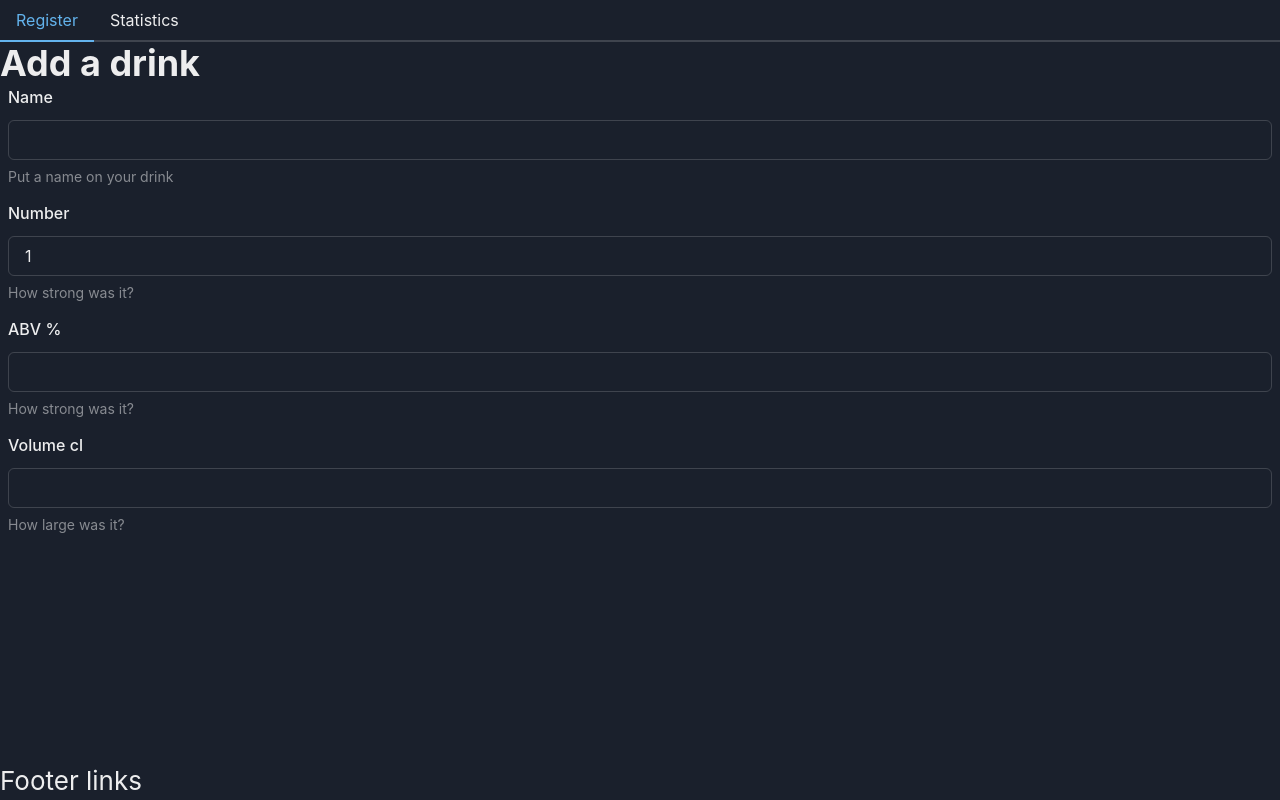
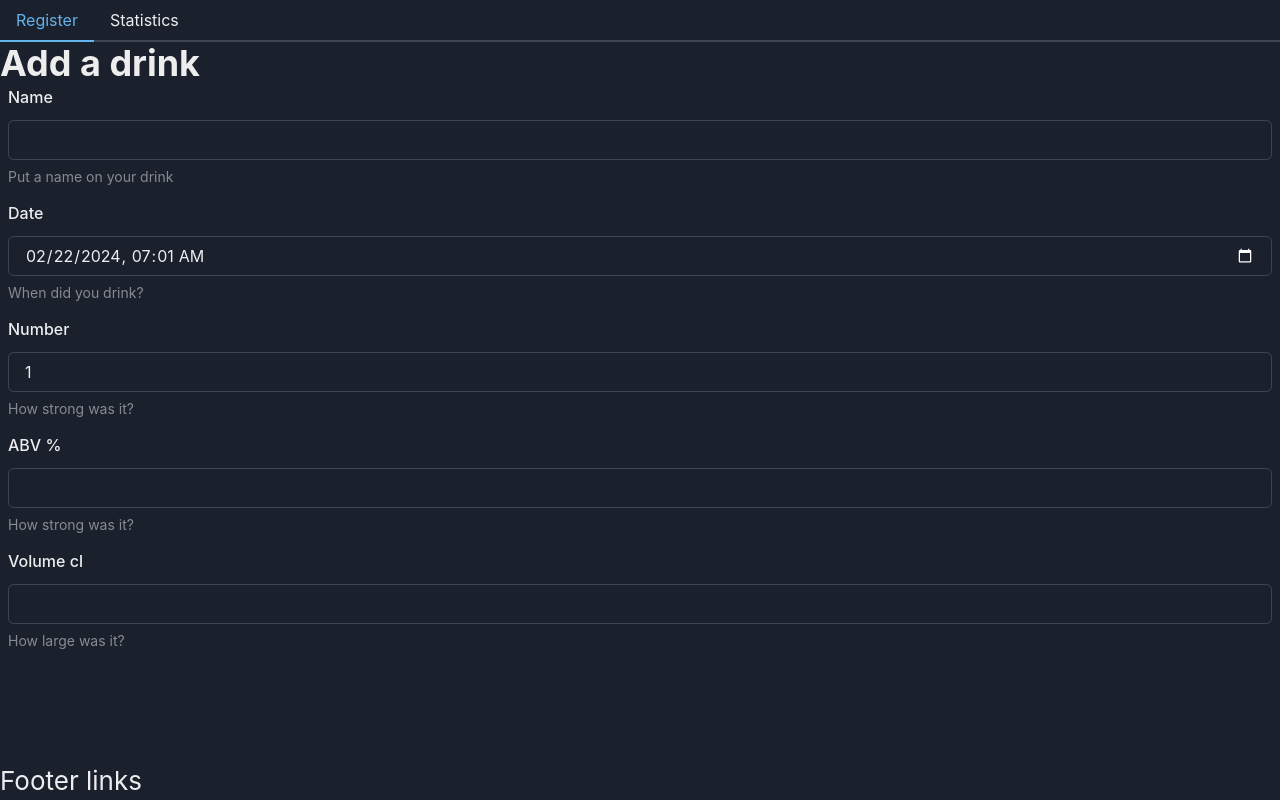
Before and after one commit to primavera133/alcotracker, a React (Create React App) app: page / in a window 1280 px wide. Built offline with nearby package versions, Linux system fonts and the light colour scheme.

Commit message:
dateTime

```diff
--- a/src/register/AddUnits.tsx
+++ b/src/register/AddUnits.tsx
@@ -4,6 +4,7 @@ import { useRegisterStore } from "../stores/registerStore";
 
 export function AddUnits() {
   const name = useRegisterStore((state) => state.name);
+  const dateTime = useRegisterStore((state) => state.dateTime);
   const num = useRegisterStore((state) => state.num);
   const _num = useRegisterStore((state) => state._num);
   const abv = useRegisterStore((state) => state.abv);
@@ -19,8 +20,10 @@ export function AddUnits() {
   const toast = useToast();
 
   const handleAddUnits = () => {
+    const now = new Date().toISOString();
     addStoredUnit({
       name,
+      date: dateTime.toISOString(),
       num,
       _num,
       abv,
@@ -28,6 +31,8 @@ export function AddUnits() {
       vol,
       _vol,
       units,
+      createdAt: now,
+      updatedAt: now,
     });
 
     resetForm();
--- a/src/register/Form.tsx
+++ b/src/register/Form.tsx
@@ -11,6 +11,10 @@ import { useRegisterStore } from "../stores/registerStore";
 export function Form() {
   const name = useRegisterStore((state) => state.name);
   const setName = useRegisterStore((state) => state.setName);
+
+  const dateTime = useRegisterStore((state) => state.dateTime);
+  const setDateTime = useRegisterStore((state) => state.setDateTime);
+
   const num = useRegisterStore((state) => state.num);
   const setNum = useRegisterStore((state) => state.setNum);
   const set_Num = useRegisterStore((state) => state.set_Num);
@@ -42,6 +46,10 @@ export function Form() {
     set_Vol(_vol);
   }, [vol, set_Vol]);
 
+  const offset = dateTime.getTimezoneOffset();
+  const localDateTime = new Date(dateTime.getTime() - offset * 60000);
+  const formattedDateTimeValue = localDateTime.toISOString().slice(0, 16);
+
   return (
     <FormControl pb={4}>
       <Box px={2} mb={4}>
@@ -52,6 +60,15 @@ export function Form() {
           onChange={(e) => setName(e.target.value)}
         />
         <FormHelperText>Put a name on your drink</FormHelperText>
+      </Box>
+      <Box px={2} mb={4}>
+        <FormLabel>Date</FormLabel>
+        <Input
+          type="datetime-local"
+          value={formattedDateTimeValue}
+          onChange={(e) => setDateTime(new Date(e.target.value))}
+        />
+        <FormHelperText>When did you drink?</FormHelperText>
       </Box>
       <Box px={2} mb={4}>
         <FormLabel>Number</FormLabel>
--- a/src/statistics/Statistics.tsx
+++ b/src/statistics/Statistics.tsx
@@ -5,6 +5,12 @@ export function Statistics() {
   const storedUnits = usePersistedStore((state) => state.storedUnits);
 
   return (
+    // this week
+    // Last week
+    // Weekly average since first
+    // Weekly average last 3 months
+    // days of alcohol intake last 3 months
+
     <Box id="statistics">
       <Heading as="h1">STATS VIEW</Heading>
       {storedUnits.map((unit) => (
--- a/src/stores/persistedStore.ts
+++ b/src/stores/persistedStore.ts
@@ -2,6 +2,7 @@ import { create } from "zustand";
 import { createJSONStorage, persist } from "zustand/middleware";
 
 interface StoredUnit {
+  date: string;
   name: string;
   num: string;
   _num: number;
@@ -10,6 +11,8 @@ interface StoredUnit {
   vol: string;
   _vol: number;
   units: number;
+  createdAt: string;
+  updatedAt: string;
 }
 
 interface PersistedState {
--- a/src/stores/registerStore.ts
+++ b/src/stores/registerStore.ts
@@ -3,6 +3,9 @@ import { create } from "zustand";
 interface RegisterState {
     name: string;
     setName: (value: string) => void;
+
+    dateTime: Date;
+    setDateTime: (value: Date) => void;
 
     num: string;
     setNum: (value: string) => void;
@@ -28,6 +31,9 @@ interface RegisterState {
 export const useRegisterStore = create<RegisterState>()((set) => ({
     name: "",
     setName: value => set({ name: value}),
+
+    dateTime: new Date(),
+    setDateTime: value => set({dateTime: value}),
 
     num: "1",
     setNum: value => set({ num: value}),
```
